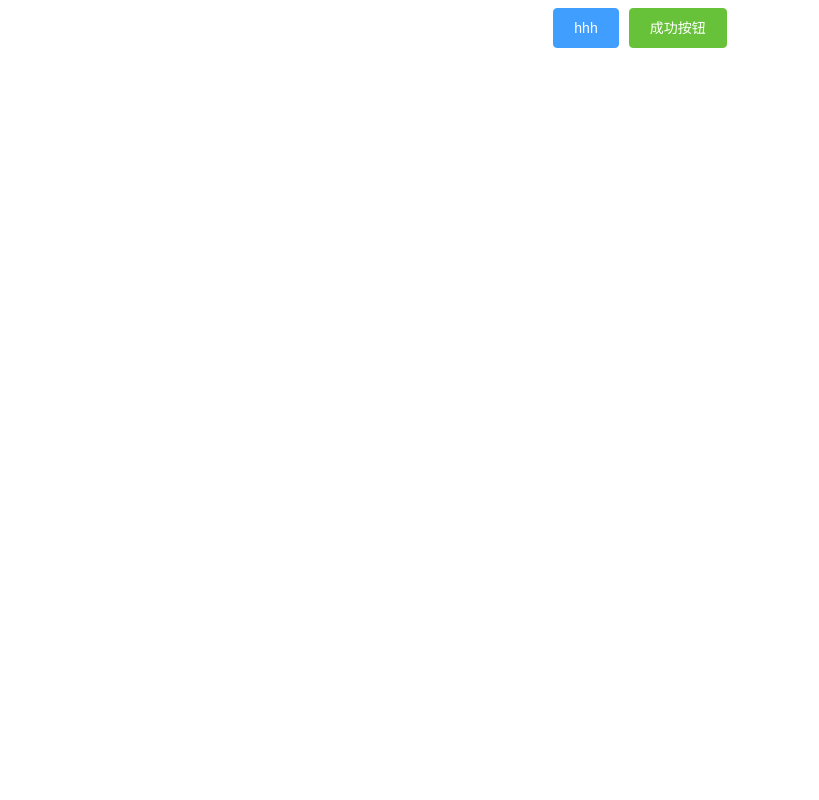
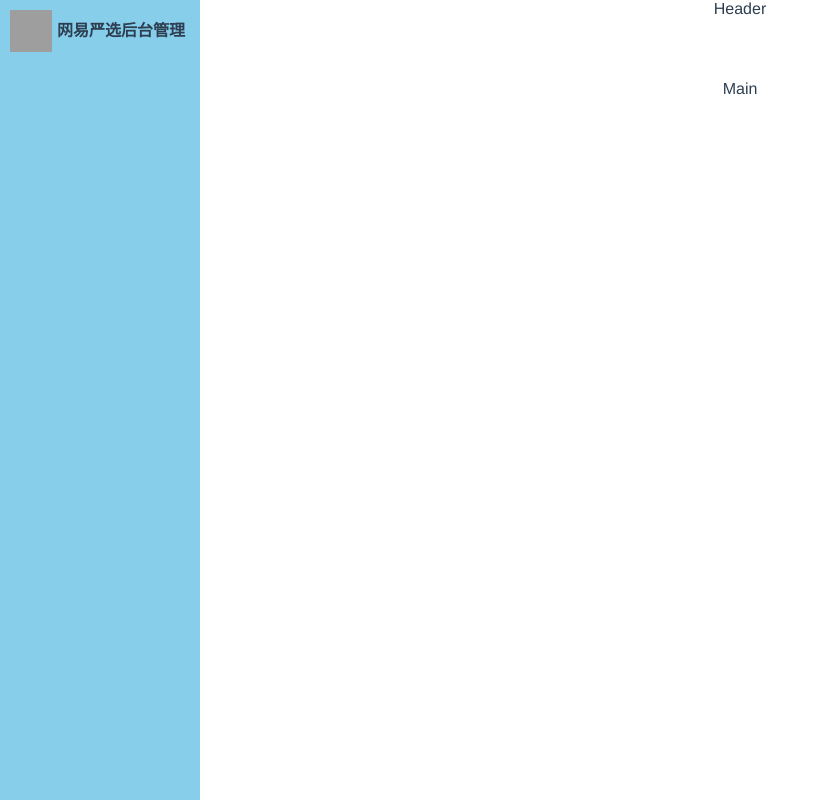
Before and after one commit to Vermouthzz/app-unis-management, a Vue app: page / in a window 1280 px wide. Shown: the whole page, without its empty margins (0-819 px from the left). Built offline with nearby package versions, Linux system fonts and the light colour scheme; grey boxes are pictures that could not be loaded.

Commit message:
'aside板块'

```diff
--- a/babel.config.js
+++ b/babel.config.js
@@ -1,7 +1,6 @@
 module.exports = {
   presets: [
-    '@vue/cli-plugin-babel/preset',
-    ["es2015", { "modules": false }]
+    '@vue/cli-plugin-babel/preset'
   ],
   "plugins": [
     [
--- /dev/null
+++ b/src/assets/css/base.scss
@@ -0,0 +1,33 @@
+*{
+  margin: 0;
+  padding: 0;
+  box-sizing: border-box;
+}
+
+ul,ol {
+  list-style: none;
+}
+
+a {
+  text-decoration: none;
+}
+
+.flex {
+	display: flex;
+}
+
+.flex-a {
+	display: flex;
+	align-items: center;
+}
+
+.flex-c {
+	display: flex;
+	flex-direction: column;
+}
+
+.flex-c-a {
+	display: flex;
+	flex-direction: column;
+	align-items: center;
+}
--- a/src/main.js
+++ b/src/main.js
@@ -3,6 +3,7 @@ import App from './App.vue'
 import router from './router'
 import store from './store'
 import './elementUI/index'
+import './assets/css/base.scss'
 
 Vue.config.productionTip = false
 
--- /dev/null
+++ b/src/request/index.js
@@ -0,0 +1 @@
+import axios from 'axios'
--- /dev/null
+++ b/src/views/Layout/components/Aside.vue
@@ -0,0 +1,60 @@
+<template>
+  <div class="aside-block">
+    <div class="admin-title flex">
+      <h4>网易严选后台管理</h4>
+    </div>
+  </div>
+</template>
+
+<script>
+
+export default {
+  //import引入的组件需要注入到对象中才能使用
+  components: {},
+  data() {
+    //这里存放数据
+    return {
+
+    };
+  },
+  //监听属性 类似于data概念
+  computed: {},
+  //监控data中的数据变化
+  watch: {},
+  //方法集合
+  methods: {
+
+  },
+  //生命周期 - 创建完成（可以访问当前this实例）
+  created() {
+
+  },
+  //生命周期 - 挂载完成（可以访问DOM元素）
+  mounted() {
+
+  },
+  updated() { }, //生命周期 - 更新之后
+}
+</script>
+<style lang='scss' scoped>
+.aside-block {
+  height: 100vh;
+  background-color: skyblue;
+  .admin-title {
+    padding: 10px 0 10px 10px;
+    h4 {
+      line-height: 42px;
+      margin-left: 5px;
+    }
+    &::before {
+      content: '';
+      display: block;
+      width: 42px;
+      height: 42px;
+      background: url('https://yanxuan-static.nosdn.127.net/hxm/yanxuan-component/p/20170601/style/img/x2/icon-yxtop-s4b76696bd6-801b2550ab.png?imageView&type=webp');
+      background-position: 0px -592px;
+      background-size: 287px;
+    }
+  }
+}
+</style>
--- /dev/null
+++ b/src/views/Layout/components/Header.vue
@@ -0,0 +1,36 @@
+<!--  -->
+<template>
+  <div>Header</div>
+</template>
+
+<script>
+
+export default {
+  //import引入的组件需要注入到对象中才能使用
+  components: {},
+  data() {
+    //这里存放数据
+    return {
+
+    };
+  },
+  //监听属性 类似于data概念
+  computed: {},
+  //监控data中的数据变化
+  watch: {},
+  //方法集合
+  methods: {
+
+  },
+  //生命周期 - 创建完成（可以访问当前this实例）
+  created() {
+
+  },
+  //生命周期 - 挂载完成（可以访问DOM元素）
+  mounted() {
+
+  },
+  updated() { }, //生命周期 - 更新之后
+}
+</script>
+<style lang='scss' scoped></style>
--- /dev/null
+++ b/src/views/Layout/components/Main.vue
@@ -0,0 +1,36 @@
+<!--  -->
+<template>
+  <div>Main</div>
+</template>
+
+<script>
+
+export default {
+  //import引入的组件需要注入到对象中才能使用
+  components: {},
+  data() {
+    //这里存放数据
+    return {
+
+    };
+  },
+  //监听属性 类似于data概念
+  computed: {},
+  //监控data中的数据变化
+  watch: {},
+  //方法集合
+  methods: {
+
+  },
+  //生命周期 - 创建完成（可以访问当前this实例）
+  created() {
+
+  },
+  //生命周期 - 挂载完成（可以访问DOM元素）
+  mounted() {
+
+  },
+  updated() { }, //生命周期 - 更新之后
+}
+</script>
+<style lang='scss' scoped></style>
--- a/src/views/Layout/index.vue
+++ b/src/views/Layout/index.vue
@@ -1,15 +1,32 @@
 <!--  -->
 <template>
   <div class='layout-block'>
-    <el-button type="primary">hhh</el-button>
-    <el-button type="success">成功按钮</el-button>
+    <el-container>
+      <el-aside width="200px">
+        <Aside></Aside>
+      </el-aside>
+      <el-container>
+        <el-header>
+          <Header />
+        </el-header>
+        <el-main>
+          <Main />
+        </el-main>
+      </el-container>
+    </el-container>
   </div>
 </template>
 
 <script>
-
+import Aside from './components/Aside.vue'
+import Header from './components/Header.vue'
+import Main from './components/Main.vue'
 export default {
-  components: {},
+  components: {
+    Aside,
+    Header,
+    Main
+  },
   data() {
     //这里存放数据
     return {
```
Also changed, not shown: src/elementUI/index.js (+8 -1 lines).
